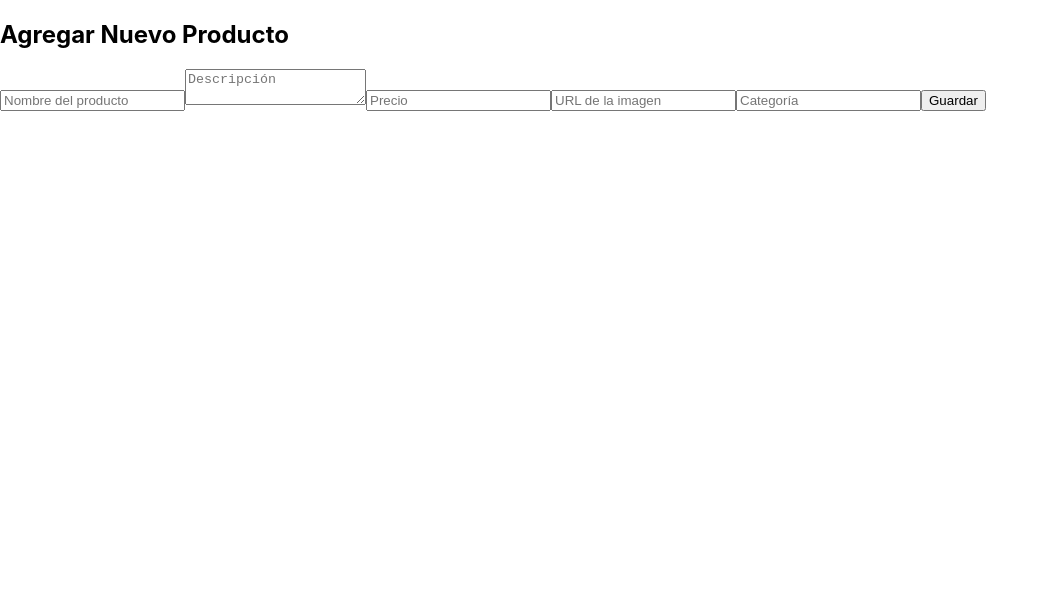
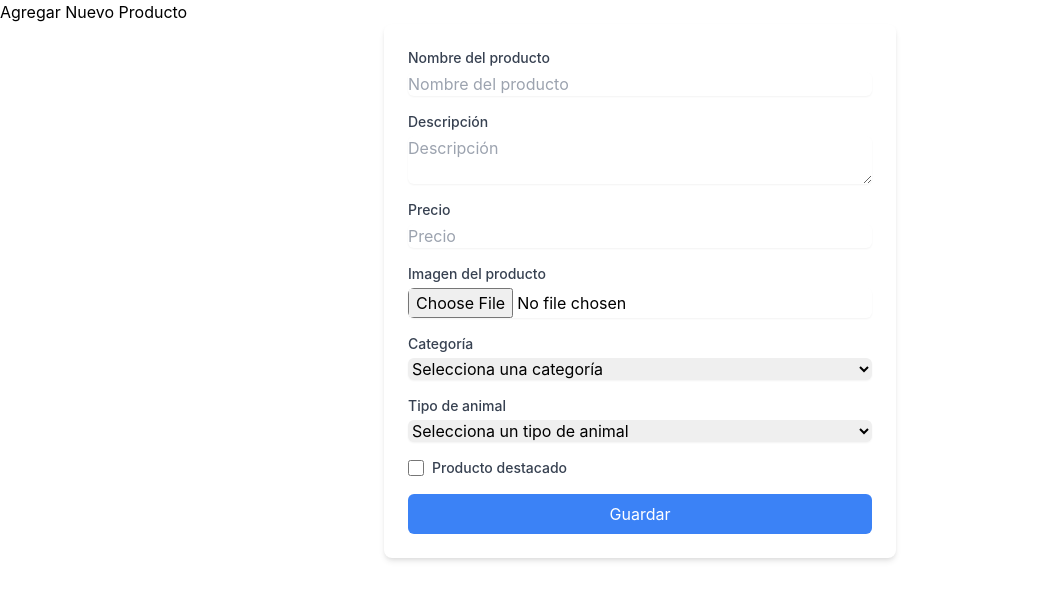
Before and after one commit to GJRC23/PetShopBoutique-Admin, a React (Create React App) app: page /new-product in a window 1280 px wide. Shown: the top 600 px of the page, without its empty margins (0-1049 px from the left). Built offline with nearby package versions, Linux system fonts and the light colour scheme.

Commit message:
dashboard con algo de estilos

```diff
--- /dev/null
+++ b/postcss.config.js
@@ -0,0 +1,6 @@
+module.exports = {
+  plugins: {
+    tailwindcss: {},
+    autoprefixer: {},
+  },
+}
--- a/public/index.html
+++ b/public/index.html
@@ -10,6 +10,8 @@
       content="Web site created using create-react-app"
     />
     <link rel="apple-touch-icon" href="%PUBLIC_URL%/logo192.png" />
+    <!-- TAILWIND -->
+    <link href="https://cdnjs.cloudflare.com/ajax/libs/tailwindcss/2.2.19/tailwind.min.css" rel="stylesheet">
     <!--
       manifest.json provides metadata used when your web app is installed on a
       user's mobile device or desktop. See https://developers.google.com/web/fundamentals/web-app-manifest/
--- a/src/components/ProductForm.js
+++ b/src/components/ProductForm.js
@@ -1,26 +1,41 @@
-import React, { useState, useEffect } from 'react';
-import axios from 'axios';
+import React, { useState, useEffect } from "react";
+import axios from "axios";
 
 const ProductForm = ({ productId, onSubmit }) => {
   const [product, setProduct] = useState({
-    name: '',
-    description: '',
-    price: '',
-    imageUrl: '',
-    category: '',
-    isVisible: true
+    name: "",
+    description: "",
+    price: "",
+    imageUrl: "",
+    category: "",
+    animalType: "",
+    isVisible: true,
+    isFeatured: false,
   });
 
   useEffect(() => {
     if (productId) {
-      axios.get(`http://localhost:5000/api/products/${productId}`)
-        .then(response => setProduct(response.data))
-        .catch(error => console.error('Error al cargar el producto:', error));
+      axios
+        .get(`http://localhost:5000/api/products/${productId}`)
+        .then((response) => setProduct(response.data))
+        .catch((error) => console.error("Error al cargar el producto:", error));
     }
   }, [productId]);
 
   const handleChange = (e) => {
-    setProduct({ ...product, [e.target.name]: e.target.value });
+    const { name, value, type, checked } = e.target;
+    setProduct({ ...product, [name]: type === "checkbox" ? checked : value });
+  };
+
+  const handleImageUpload = (e) => {
+    const file = e.target.files[0];
+    if (file) {
+      const reader = new FileReader();
+      reader.onloadend = () => {
+        setProduct({ ...product, imageUrl: reader.result });
+      };
+      reader.readAsDataURL(file);
+    }
   };
 
   const handleSubmit = (e) => {
@@ -29,13 +44,103 @@ const ProductForm = ({ productId, onSubmit }) => {
   };
 
   return (
-    <form onSubmit={handleSubmit}>
-      <input type="text" name="name" value={product.name} onChange={handleChange} placeholder="Nombre del producto" required />
-      <textarea name="description" value={product.description} onChange={handleChange} placeholder="Descripción" required />
-      <input type="number" name="price" value={product.price} onChange={handleChange} placeholder="Precio" required />
-      <input type="text" name="imageUrl" value={product.imageUrl} onChange={handleChange} placeholder="URL de la imagen" />
-      <input type="text" name="category" value={product.category} onChange={handleChange} placeholder="Categoría" />
-      <button type="submit">Guardar</button>
+    <form onSubmit={handleSubmit} className="max-w-lg mx-auto bg-white p-6 rounded-lg shadow-md space-y-4">
+      <div>
+        <label className="block text-sm font-medium text-gray-700">Nombre del producto</label>
+        <input
+          type="text"
+          name="name"
+          value={product.name}
+          onChange={handleChange}
+          placeholder="Nombre del producto"
+          required
+          className="mt-1 block w-full border-gray-300 rounded-md shadow-sm focus:ring-blue-500 focus:border-blue-500"
+        />
+      </div>
+
+      <div>
+        <label className="block text-sm font-medium text-gray-700">Descripción</label>
+        <textarea
+          name="description"
+          value={product.description}
+          onChange={handleChange}
+          placeholder="Descripción"
+          required
+          className="mt-1 block w-full border-gray-300 rounded-md shadow-sm focus:ring-blue-500 focus:border-blue-500"
+        />
+      </div>
+
+      <div>
+        <label className="block text-sm font-medium text-gray-700">Precio</label>
+        <input
+          type="number"
+          name="price"
+          value={product.price}
+          onChange={handleChange}
+          placeholder="Precio"
+          required
+          className="mt-1 block w-full border-gray-300 rounded-md shadow-sm focus:ring-blue-500 focus:border-blue-500"
+        />
+      </div>
+
+      <div>
+        <label className="block text-sm font-medium text-gray-700">Imagen del producto</label>
+        <input
+          type="file"
+          accept="image/*"
+          onChange={handleImageUpload}
+          className="mt-1 block w-full border-gray-300 rounded-md shadow-sm focus:ring-blue-500 focus:border-blue-500"
+        />
+      </div>
+
+      <div>
+        <label className="block text-sm font-medium text-gray-700">Categoría</label>
+        <select
+          name="category"
+          value={product.category}
+          onChange={handleChange}
+          className="mt-1 block w-full border-gray-300 rounded-md shadow-sm focus:ring-blue-500 focus:border-blue-500"
+        >
+          <option value="">Selecciona una categoría</option>
+          <option value="Alimento">Alimento</option>
+          <option value="Accesorio">Accesorio</option>
+          <option value="Indumentaria">Indumentaria</option>
+          <option value="Juguete">Juguete</option>
+        </select>
+      </div>
+
+      <div>
+        <label className="block text-sm font-medium text-gray-700">Tipo de animal</label>
+        <select
+          name="animalType"
+          value={product.animalType}
+          onChange={handleChange}
+          className="mt-1 block w-full border-gray-300 rounded-md shadow-sm focus:ring-blue-500 focus:border-blue-500"
+        >
+          <option value="">Selecciona un tipo de animal</option>
+          <option value="Perro">Perro</option>
+          <option value="Gato">Gato</option>
+          <option value="Otros">Otros</option>
+        </select>
+      </div>
+
+      <div className="flex items-center">
+        <input
+          type="checkbox"
+          name="isFeatured"
+          checked={product.isFeatured}
+          onChange={handleChange}
+          className="h-4 w-4 text-blue-600 focus:ring-blue-500 border-gray-300 rounded"
+        />
+        <label className="ml-2 text-sm font-medium text-gray-700">Producto destacado</label>
+      </div>
+
+      <button
+        type="submit"
+        className="w-full bg-blue-500 text-white py-2 px-4 rounded-md hover:bg-blue-600 focus:outline-none focus:ring-2 focus:ring-blue-500 focus:ring-offset-2"
+      >
+        Guardar
+      </button>
     </form>
   );
 };
--- a/src/pages/Dashboard.js
+++ b/src/pages/Dashboard.js
@@ -1,63 +1,139 @@
-import React, { useEffect, useState } from 'react';
-import { Link } from 'react-router-dom';
-import axios from 'axios';
+import React, { useEffect, useState } from "react";
+import { Link } from "react-router-dom";
+import axios from "axios";
 
 const Dashboard = () => {
   const [products, setProducts] = useState([]);
+  const [selectedImage, setSelectedImage] = useState(null);
 
   useEffect(() => {
-    // Obtener la lista de productos desde el backend
-    axios.get('http://localhost:5000/api/products')
-      .then(response => {
+    axios
+      .get("http://localhost:5000/api/products")
+      .then((response) => {
         setProducts(response.data);
       })
-      .catch(error => {
-        console.error('Error al obtener los productos:', error);
+      .catch((error) => {
+        console.error("Error al obtener los productos:", error);
       });
   }, []);
 
   const handleDeleteProduct = (id) => {
-    if (window.confirm('¿Estás seguro de que deseas eliminar este producto?')) {
-      axios.delete(`http://localhost:5000/api/products/${id}`)
+    if (window.confirm("¿Estás seguro de que deseas eliminar este producto?")) {
+      axios
+        .delete(`http://localhost:5000/api/products/${id}`)
         .then(() => {
-          // Actualiza la lista de productos después de eliminar uno
-          setProducts(products.filter(product => product._id !== id));
+          setProducts(products.filter((product) => product._id !== id));
         })
-        .catch(error => {
-          console.error('Error al eliminar el producto:', error);
-          alert('Hubo un error al eliminar el producto. Por favor, intenta de nuevo.');
+        .catch((error) => {
+          console.error("Error al eliminar el producto:", error);
+          alert(
+            "Hubo un error al eliminar el producto. Por favor, intenta de nuevo."
+          );
         });
     }
   };
 
+  const handleImageClick = (imageUrl) => {
+    setSelectedImage(imageUrl);
+  };
+
+  const closeImagePopup = () => {
+    setSelectedImage(null);
+  };
+
   return (
-    <div>
-      <h2>Panel de Administración de Productos</h2>
-      <Link to="/new-product">Agregar Nuevo Producto</Link>
-      <table>
+    <div
+      className="min-h-screen bg-cover bg-center"
+      style={{ backgroundImage: "url('/images/FondoDashboardAdmin.png')" }}
+    >
+      <div className="bg-white bg-opacity-80 p-6 rounded-lg max-w-6xl mx-auto shadow-lg h-[80vh] overflow-y-auto">
+        <h2 className="text-2xl font-bold mb-4 text-center">
+          ADMINISTRACIÓN DE PRODUCTOS
+        </h2>
+        <Link to="/new-product" className="text-green-500">
+          + Agregar Nuevo Producto
+        </Link>
+        <table className="w-full my-4 border-collapse border border-gray-300">
           <thead>
             <tr>
-            <th>Nombre</th>
-            <th>Precio</th>
-            <th>Categoría</th>
-            <th>Acciones</th>
+              <th className="border border-gray-300 p-2 text-center">Imagen</th>
+              <th className="border border-gray-300 p-2 text-center">Nombre</th>
+              <th className="border border-gray-300 p-2 text-center">
+                Descripción
+              </th>
+              <th className="border border-gray-300 p-2 text-center">Precio</th>
+              <th className="border border-gray-300 p-2 text-center">
+                Categoría
+              </th>
+              <th className="border border-gray-300 p-2 text-center">
+                Acciones
+              </th>
             </tr>
           </thead>
           <tbody>
-          {products.map(product => (
-            <tr key={product._id}>
-              <td>{product.name}</td>
-              <td>{product.price} USD</td>
-              <td>{product.category}</td>
-              <td>
-                <Link to={`/edit-product/${product._id}`}>Editar</Link>
-                <button onClick={() => handleDeleteProduct(product._id)}>Eliminar</button>
+            {products.map((product) => (
+              <tr key={product._id} className="border border-gray-300">
+                <td className="border border-gray-300 p-2 text-center">
+                  <img
+                    src={product.imageUrl}
+                    alt={product.name}
+                    className="w-16 h-16 object-cover mx-auto cursor-pointer"
+                    onClick={() => handleImageClick(product.imageUrl)}
+                  />
+                </td>
+                <td className="border border-gray-300 p-2 text-center">
+                  {product.name}
+                </td>
+                <td className="border border-gray-300 p-2 text-center w-48 max-w-xs whitespace-normal break-words overflow-hidden">
+                  {product.description}
+                </td>
+                <td className="border border-gray-300 p-2 text-center">
+                  {product.price} USD
+                </td>
+                <td className="border border-gray-300 p-2 text-center">
+                  {product.category}
+                </td>
+                <td className="border border-gray-300 p-2 text-center">
+                  <Link
+                    to={`/edit-product/${product._id}`}
+                    className="text-blue-500"
+                  >
+                    Editar
+                  </Link>
+                  <button
+                    onClick={() => handleDeleteProduct(product._id)}
+                    className="text-red-500 ml-2"
+                  >
+                    X Eliminar
+                  </button>
                 </td>
               </tr>
             ))}
           </tbody>
         </table>
       </div>
+
+      {selectedImage && (
+        <div
+          className="fixed inset-0 bg-black bg-opacity-50 flex justify-center items-center"
+          onClick={closeImagePopup}
+        >
+          <div className="relative">
+            <img
+              src={selectedImage}
+              alt="Producto"
+              style={{ maxWidth: '600px', maxHeight: '80vh', width: 'auto', height: 'auto' }}
+            />
+            <button
+              className="absolute top-2 right-2 bg-white text-black rounded-full p-2 focus:outline-none"
+              onClick={closeImagePopup}
+            >
+              X
+            </button>
+          </div>
+        </div>
+      )}
+    </div>
   );
 };
 
--- /dev/null
+++ b/tailwind.config.js
@@ -0,0 +1,8 @@
+/** @type {import('tailwindcss').Config} */
+module.exports = {
+  content: "./src/**/*.{js,jsx,ts,tsx}",
+  theme: {
+    extend: {},
+  },
+  plugins: [],
+}
```
Also changed, not shown: package.json (+7 -2 lines), public/images/FondoDashboardAdmin.png (added), 1 other file (tests, documents, lock files or other folders). Lines whose indentation alone changed are shown as unchanged.
